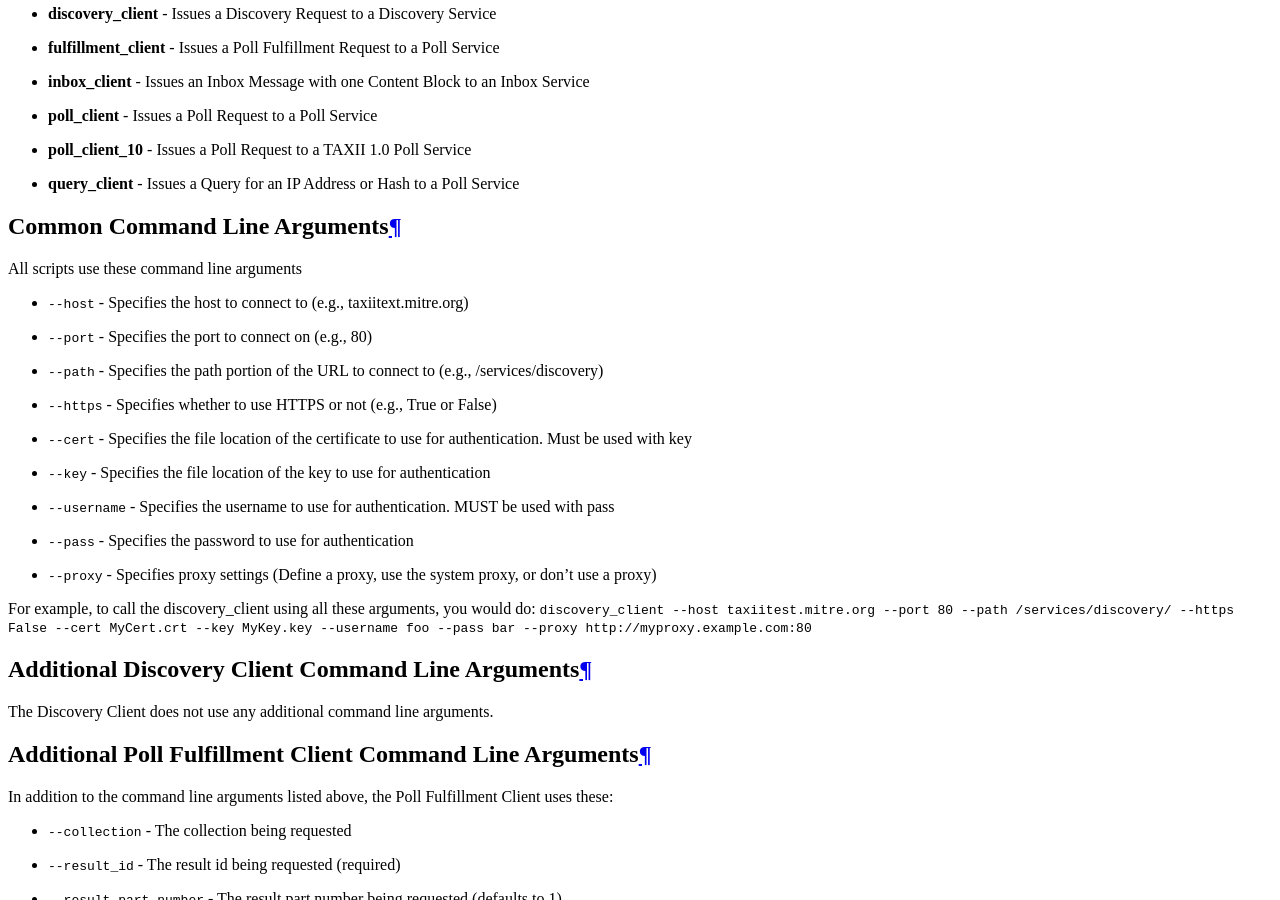
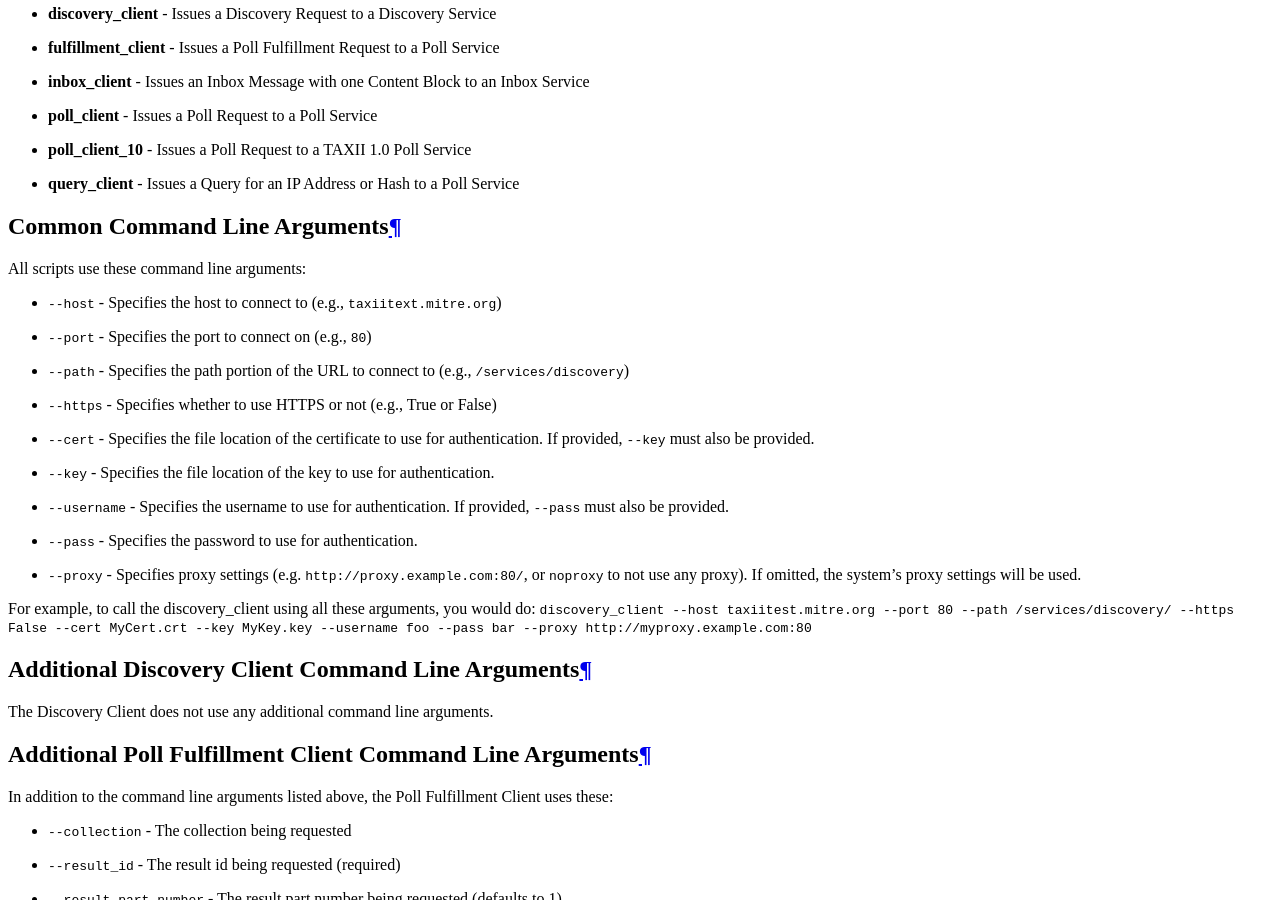
Before and after one commit to TAXIIProject/libtaxii, a Sphinx documentation site: the page built from docs/scripts.rst, in a window 1280 px wide and 900 px high, scrolled down 366 px. Built offline with Sphinx 7.4.7, drawn with Linux system fonts in a browser that asks for light colours.

Commit message:
Update documentation on --proxy argument to scripts.
Also clean up a bit of formatting around there.

Fix #119.

```diff
--- a/docs/scripts.rst
+++ b/docs/scripts.rst
@@ -22,17 +22,22 @@ Script Listing
 
 Common Command Line Arguments
 -----------------------------
-All scripts use these command line arguments
+All scripts use these command line arguments:
 
-* ``--host`` - Specifies the host to connect to (e.g., taxiitext.mitre.org)
-* ``--port`` - Specifies the port to connect on (e.g., 80)
-* ``--path`` - Specifies the path portion of the URL to connect to (e.g., /services/discovery)
+* ``--host`` - Specifies the host to connect to (e.g., ``taxiitext.mitre.org``)
+* ``--port`` - Specifies the port to connect on (e.g., ``80``)
+* ``--path`` - Specifies the path portion of the URL to connect to
+  (e.g., ``/services/discovery``)
 * ``--https`` - Specifies whether to use HTTPS or not (e.g., True or False)
-* ``--cert`` - Specifies the file location of the certificate to use for authentication. Must be used with key
-* ``--key`` - Specifies the file location of the key to use for authentication
-* ``--username`` - Specifies the username to use for authentication. MUST be used with pass
-* ``--pass`` - Specifies the password to use for authentication
-* ``--proxy`` - Specifies proxy settings (Define a proxy, use the system proxy, or don't use a proxy)
+* ``--cert`` - Specifies the file location of the certificate to use for
+  authentication. If provided, ``--key`` must also be provided.
+* ``--key`` - Specifies the file location of the key to use for authentication.
+* ``--username`` - Specifies the username to use for authentication. If
+  provided, ``--pass`` must also be provided.
+* ``--pass`` - Specifies the password to use for authentication.
+* ``--proxy`` - Specifies proxy settings (e.g. ``http://proxy.example.com:80/``,
+  or ``noproxy`` to not use any proxy). If omitted, the system's proxy settings
+  will be used.
 
 For example, to call the discovery_client using all these arguments, you would do:
 ``discovery_client --host taxiitest.mitre.org --port 80 --path /services/discovery/ --https False --cert MyCert.crt --key MyKey.key --username foo --pass bar --proxy http://myproxy.example.com:80``
```
Also changed, not shown: 1 other file.
